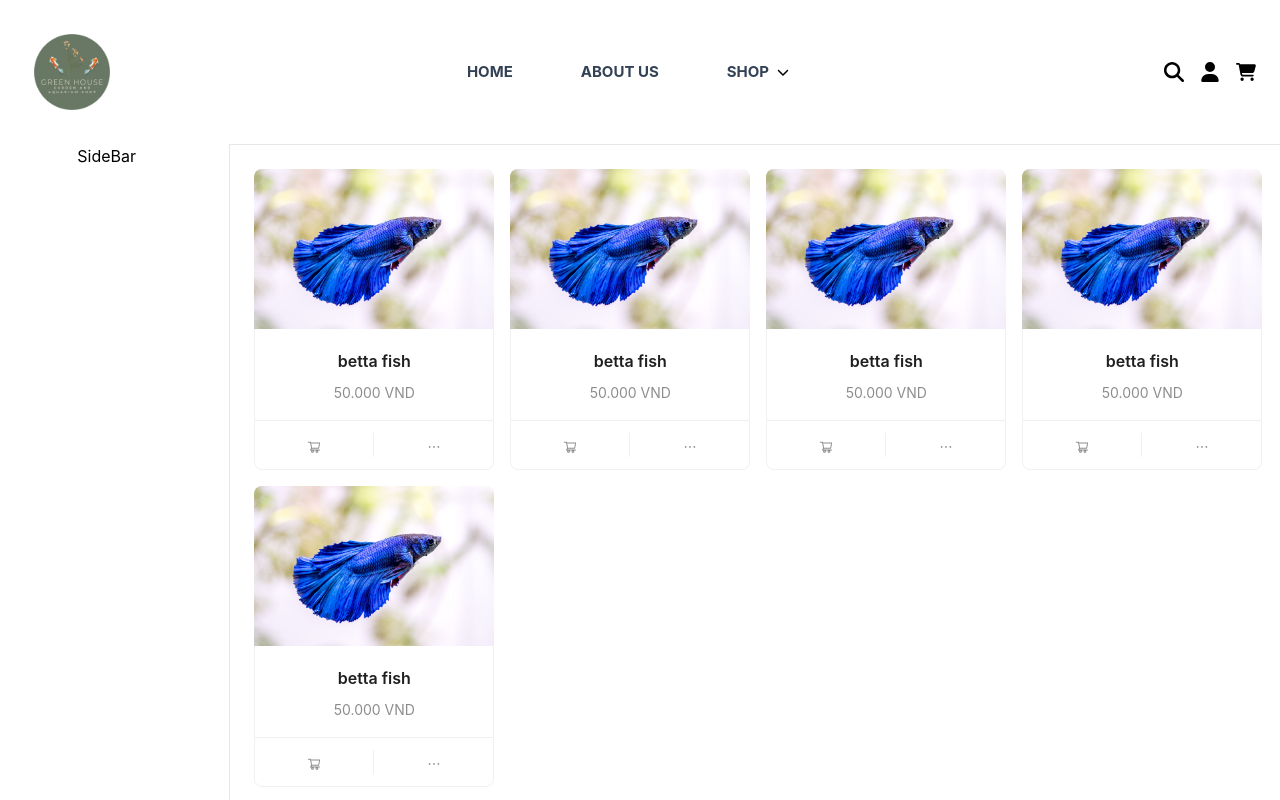
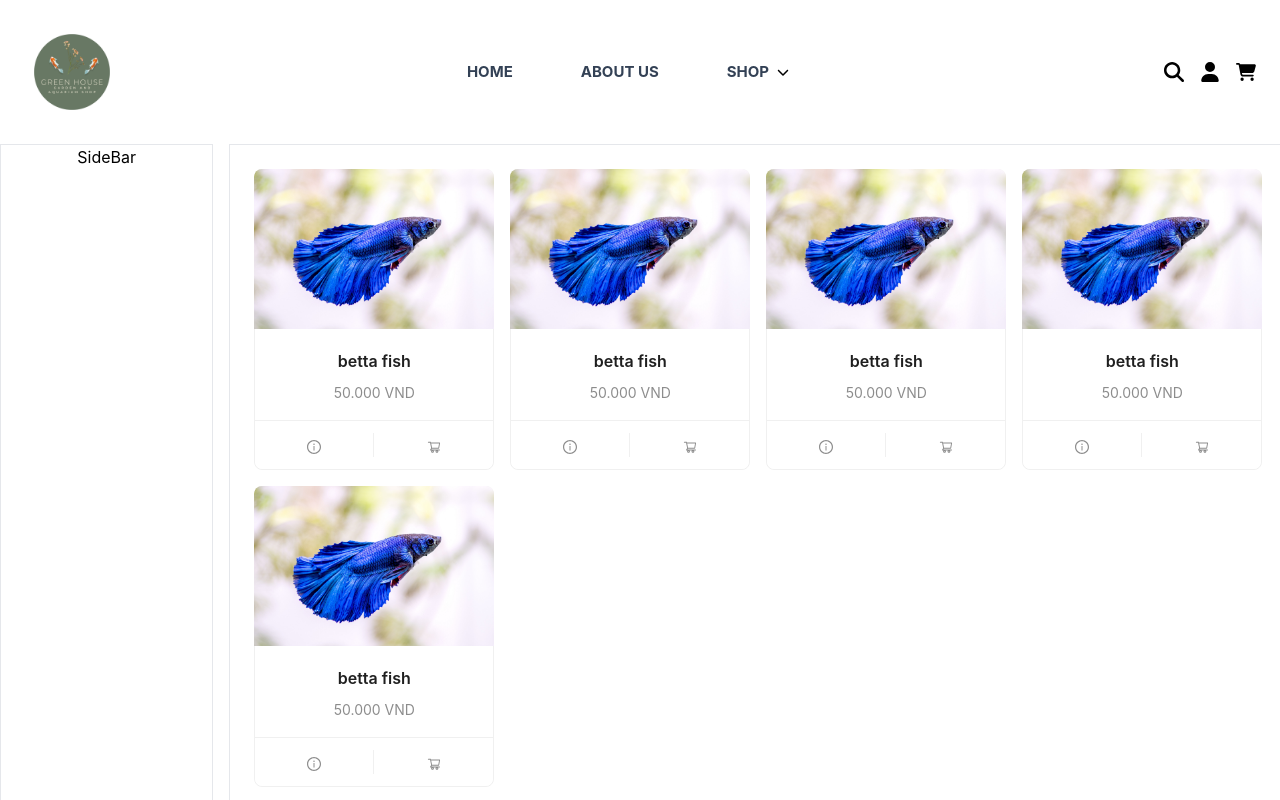
Before and after one commit to nhnam0209/my-shop, a React (Create React App) app: page /shop/aquarium_plant in a window 1280 px wide. Shown: the top 800 px of the page. Built offline with nearby package versions, Linux system fonts and the light colour scheme.

Commit message:
Add redux to app

```diff
--- a/package.json
+++ b/package.json
@@ -13,9 +13,11 @@
     "react-dom": "^18.2.0",
     "react-i18next": "^13.0.0",
     "react-loader-spinner": "^5.3.4",
+    "react-redux": "^8.1.1",
     "react-router-dom": "^6.8.1",
     "react-scripts": "5.0.1",
     "react-slideshow-image": "^4.2.1",
+    "redux": "^4.2.1",
     "sass": "^1.63.2",
     "web-vitals": "^2.1.4"
   },
--- a/src/components/NavigationBar/NavigationBar.jsx
+++ b/src/components/NavigationBar/NavigationBar.jsx
@@ -167,10 +167,14 @@ function NavigationBar() {
               ""
             )}
             <div className="ml-4 cursor-pointer">
-              <Person props={{ fillColor: "black" }} />
+              <Link to="/login">
+                <Person props={{ fillColor: "black" }} />
+              </Link>
             </div>
             <div className="ml-4 cursor-pointer">
-              <Cart props={{ fillColor: "black" }} />
+              <Link to="/cart">
+                <Cart props={{ fillColor: "black" }} />
+              </Link>
             </div>
           </div>
         </ul>
--- a/src/components/common/ProductCard/ProductCard.jsx
+++ b/src/components/common/ProductCard/ProductCard.jsx
@@ -1,26 +1,46 @@
+// import React, { useState } from "react";
 import React from "react";
+
 import { Card } from "antd";
-import { EllipsisOutlined, ShoppingCartOutlined } from "@ant-design/icons";
-import { Link } from "react-router-dom";
+import { ShoppingCartOutlined, InfoCircleOutlined } from "@ant-design/icons";
+import { useNavigate } from "react-router-dom";
+import { useDispatch } from "react-redux";
+import { addProduct } from "../../../redux/cartRedux";
 
 function ProductCard({ props }) {
   const { Meta } = Card;
+  // const [product, setProduct] = useState({});
+  const navigate = useNavigate();
+  const linkToDetail = props.item.id;
+  const dispatch = useDispatch();
+
   return (
     <div className="m-2">
-      <Link to={props.item.id}>
       <Card
         hoverable
         style={{ width: 240 }}
         cover={<img alt="img" loading="lazy" src={props.item.img} />}
         actions={[
-            <ShoppingCartOutlined key="add_to_cart" />,
-            <EllipsisOutlined key="ellipsis" />,
+          <InfoCircleOutlined
+            onClick={() => {
+              navigate(linkToDetail);
+            }}
+          />,
+          <ShoppingCartOutlined
+            key="add_to_cart"
+            onClick={() => {
+              console.log("Add to cart");
+              dispatch(addProduct({ ...props.item }));
+            }}
+          />,
         ]}
+        onTabChange={() => {
+          navigate({ linkToDetail });
+        }}
       >
         <Meta title={props.item.name} description={props.item.price} />
         <Meta description={props.item.description} />
       </Card>
-      </Link>
     </div>
   );
 }
--- a/src/index.js
+++ b/src/index.js
@@ -7,6 +7,8 @@ import i18next from "i18next";
 import App from "./App";
 import common_en from "./translations/en/common";
 import common_vi from "./translations/vi/common";
+import { Provider } from "react-redux";
+import { store } from "./redux/store";
 
 i18next.init({
   interpolation: {
@@ -26,10 +28,12 @@ i18next.init({
 const root = ReactDOM.createRoot(document.getElementById("root"));
 root.render(
   <React.StrictMode>
-    <I18nextProvider i18n={i18next}>
-      <BrowserRouter>
-        <App />
-      </BrowserRouter>
-    </I18nextProvider>
+    <Provider store={store}>
+      <I18nextProvider i18n={i18next}>
+        <BrowserRouter>
+          <App />
+        </BrowserRouter>
+      </I18nextProvider>
+    </Provider>
   </React.StrictMode>
 );
--- a/src/pages/Login.jsx
+++ b/src/pages/Login.jsx
@@ -0,0 +1,7 @@
+import React from "react";
+
+function Login() {
+  return <div>Login</div>;
+}
+
+export default Login;
--- a/src/pages/Product/Product.jsx
+++ b/src/pages/Product/Product.jsx
@@ -1,22 +1,52 @@
-import React from "react";
-import { useParams } from "react-router-dom";
+import React, { useState } from "react";
+import { useNavigate, useParams } from "react-router-dom";
+import fish_test from "../../assets/img/betta_fish.jpg";
+
 function Product({ props }) {
-  let { id } = useParams();
+  const { id } = useParams();
+  const [quantity, setQuantity] = useState(0);
+  const navigate = useNavigate();
 
+  const increaseQuantity = () => {
+    setQuantity(quantity + 1);
+  };
+
+  const decreaseQuantity = () => {
+    setQuantity(quantity - 1);
+    if (quantity === 0) {
+      setQuantity(0);
+    }
+  };
   return (
-    <div className="bg-gray-100">
+    <>
+      <div className="w-full md:mx-56 mx-2 flex justify-start">
+        <button
+          className="p-4 bg-primary hover:bg-secondary text-white rounded-md"
+          onClick={() => navigate(-1)}
+        >
+          Back To Shop
+        </button>
+      </div>
+      <div className="bg-gray-100 my-4">
         <div className="max-w-7xl mx-auto py-6 sm:px-6 lg:px-8">
           <div className="flex flex-col md:flex-row">
             <div className="md:w-1/2">
-            <img className="w-full" src="/logo512.png" alt="name" />
+              <img className="w-full" src={fish_test} alt="name" />
             </div>
             <div className="md:w-1/2 px-4 py-6 sm:px-0">
+              <div className="px-4 py-6 sm:px-0">
                 <h1 className="text-3xl font-bold text-gray-900">Name</h1>
                 <p className="mt-1 text-lg text-gray-500">Description</p>
-            <p className="mt-1 text-2xl font-semibold text-gray-900">$51.18</p>
-          </div>
+                <p className="mt-1 text-2xl font-semibold text-gray-900">
+                  $51.18
+                </p>
               </div>
               <div>
+                <button onClick={decreaseQuantity}>-</button>
+                <span>{quantity}</span>
+                <button onClick={increaseQuantity}>+</button>
+              </div>
+              <div className="">
                 <button className="p-4 bg-primary hover:bg-secondary text-white rounded-md ">
                   Add to Cart
                 </button>
@@ -26,6 +56,9 @@ function Product({ props }) {
               </div>
             </div>
           </div>
+        </div>
+      </div>
+    </>
   );
 }
 
--- a/src/pages/Product/ProductList.jsx
+++ b/src/pages/Product/ProductList.jsx
@@ -1,8 +1,12 @@
-import React from "react";
+import React, { useContext } from "react";
 import SideBar from "./../../components/SideBar/SideBar";
 import ProductCard from "./../../components/common/ProductCard/ProductCard";
 import fish_test from "../../assets/img/betta_fish.jpg";
+import { WidthContext } from "../../contexts";
+
 function ProductList() {
+  const width = useContext(WidthContext);
+
   const data = [
     {
       id: "1",
@@ -51,13 +55,19 @@ function ProductList() {
   });
 
   return (
-    <div className="relative h-screen">
-      <div className="grid grid-cols-12">
-        <div className="col-span-2">
-          <SideBar />
-        </div>
-        <div className="col-span-10 relative block border h-screen mx-4 w-full">
-          <div className="m-4 flex flex-wrap">{productItem}</div>
+    <div className="relative  h-full">
+      <div className="grid lg:grid-cols-12 grid-cols-1">
+        {width < 1024 ? (
+          ""
+        ) : (
+          <div className="lg:col-span-2 border">
+            <SideBar />
+          </div>
+        )}
+        <div className="lg:col-span-10 border relative block h-full lg:mx-4 w-full">
+          <div className="lg:m-4 flex flex-wrap justify-center lg:justify-start w-full">
+            {productItem}
+          </div>
         </div>
       </div>
     </div>
--- /dev/null
+++ b/src/redux/cartRedux.js
@@ -0,0 +1,36 @@
+import { createSlice } from "@reduxjs/toolkit";
+
+export const cartSlice = createSlice({
+  name: "cart",
+  initialState: {
+    products: [],
+    quantity: 0,
+    total: 0,
+  },
+
+  reducers: {
+    addProduct: (state, action) => {
+      state.quantity += 1;
+      state.products.push(action.payload);
+      localStorage.setItem("cart", JSON.stringify(state.products));
+      // state.total += action.payload.price * action.payload.quantity;
+      state.total += action.payload.price;
+      console.log(state.products);
+    },
+    removeProduct: (state, action) => {
+      console.log(state);
+      console.log(action);
+    },
+    removeAllProduct: (state, action) => {
+      state.quantity = 0;
+      state.products = state.products.filter(
+        (product) => product.id !== action.payload._id
+      );
+      localStorage.setItem("cart", []);
+      state.total = 0;
+    },
+  },
+});
+
+export const { addProduct, removeAllProduct } = cartSlice.actions;
+export default cartSlice.reducer;
--- /dev/null
+++ b/src/redux/store.js
@@ -0,0 +1,6 @@
+import { configureStore } from "@reduxjs/toolkit";
+import cartReducer from "./cartRedux";
+
+export const store = configureStore({
+  reducer: { cart: cartReducer },
+});
```
Also changed, not shown: src/store/store.ts (deleted), 1 other file (tests, documents, lock files or other folders). Lines whose indentation alone changed are shown as unchanged.
